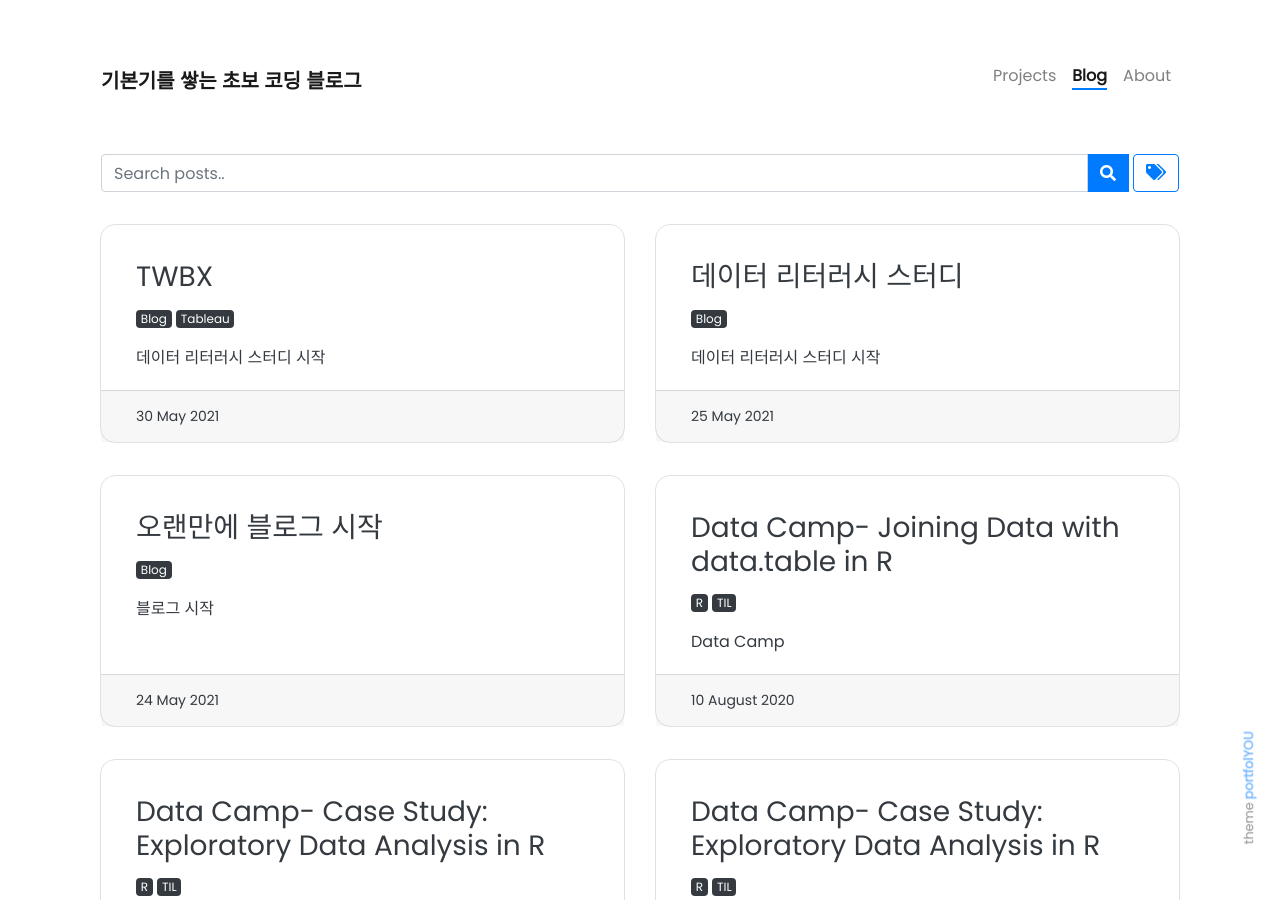
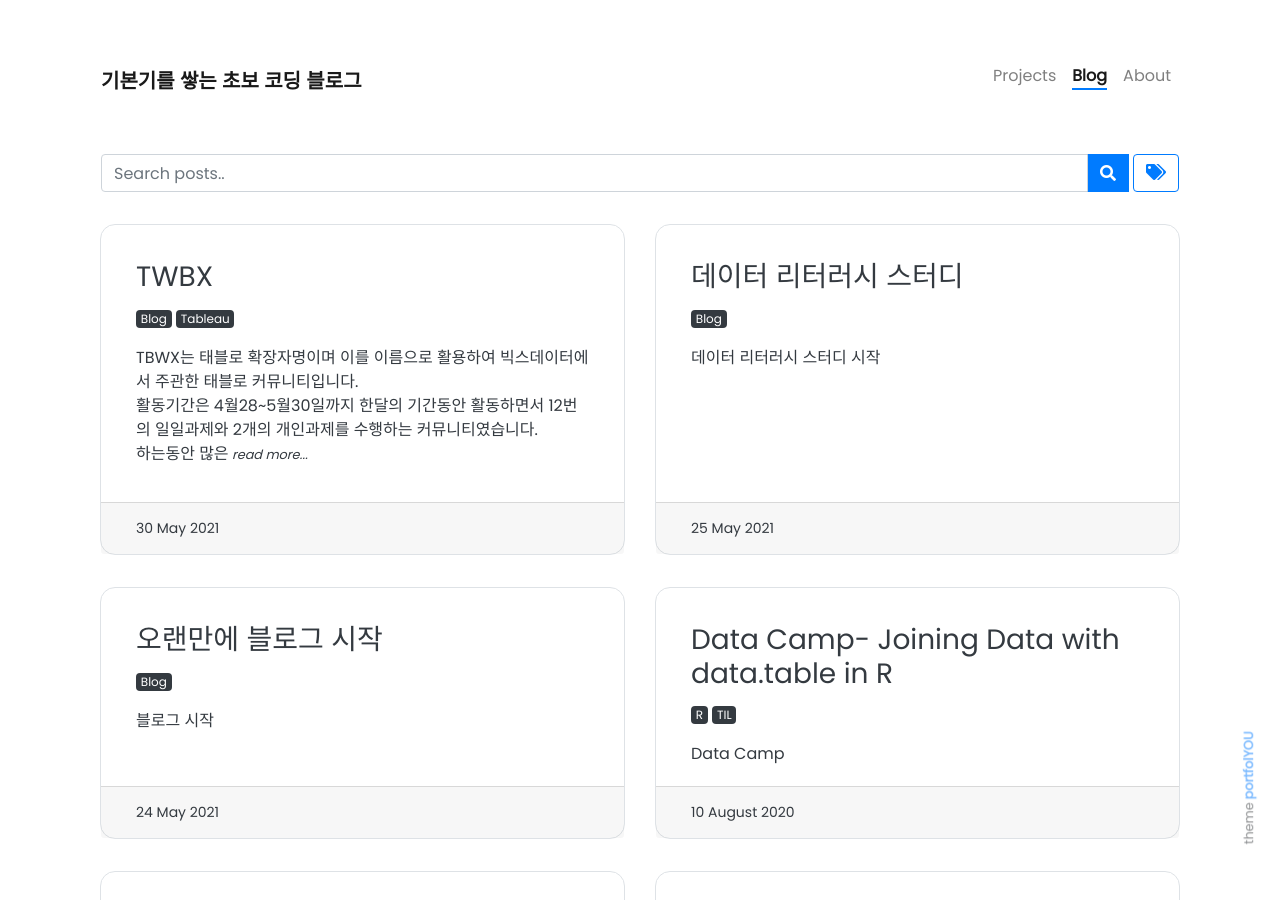
Before and after one commit to jyeon94/jyeon94.github.io, a Jekyll site: the page built from pages/blog.html, in a window 1280 px wide and 900 px high. Built offline with Jekyll 4.4.1, drawn with Linux system fonts in a browser that asks for light colours; nearby versions of some CDN libraries; comment, search, counter and statistics services are not loaded.

Commit message:
Update 2021-05-30-Tableau.md

```diff
--- a/_posts/2021-05-30-Tableau.md
+++ b/_posts/2021-05-30-Tableau.md
@@ -3,7 +3,7 @@ title: "TWBX"
 tags: [Blog,Tableau]
 style:
 color:
-description: 데이터 리터러시 스터디 시작
+description:
 ---
 [참고]:https://blog.naver.com/PostList.nhn?from=postList&blogId=bigxdata&categoryNo=22&currentPage=3
 
```
